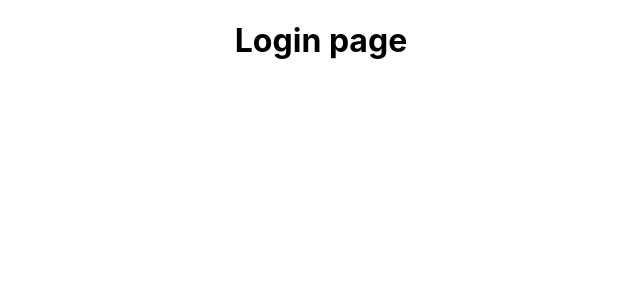
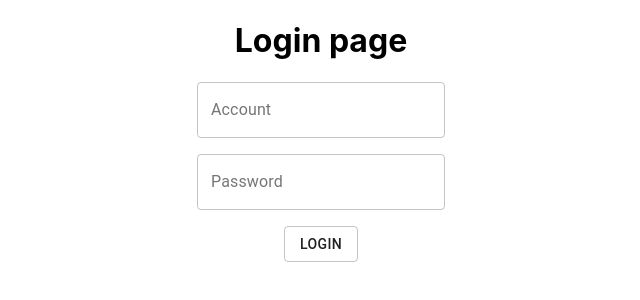
Before and after one commit to AndyChuang1/Habis, a React (Create React App) app in the folder front-end/: page /login in a window 1280 px wide. Shown: the top 300 px of the page, without its empty margins (319-959 px from the left). Built offline with nearby package versions, Linux system fonts and the light colour scheme.

Commit message:
add login example

```diff
--- a/front-end/package.json
+++ b/front-end/package.json
@@ -3,6 +3,7 @@
   "version": "0.1.0",
   "private": true,
   "dependencies": {
+    "@material-ui/core": "^4.9.10",
     "@testing-library/jest-dom": "^4.2.4",
     "@testing-library/react": "^9.5.0",
     "@testing-library/user-event": "^7.2.1",
--- a/front-end/src/App.jsx
+++ b/front-end/src/App.jsx
@@ -1,9 +1,13 @@
 import React, { useState } from 'react';
+// import { spacing } from '@material-ui/system';
 import './App.scss';
 import { Route, Switch } from 'react-router-dom';
 import Login from './views/Login';
 import PrivateRoute from './route/PrivateRoute';
 import Home from './views/Home';
+import Search from './views/Search';
+import Bill from './views/Bill';
+import Profile from './views/Profile';
 
 function App() {
   const [token, setToken] = useState(false);
@@ -11,10 +15,19 @@ function App() {
     <div className='App'>
       <Switch>
         <Route path='/login'>
-          <Login></Login>
+          <Login setToken={setToken}></Login>
         </Route>
         <PrivateRoute exact path='/' token={token}>
           <Home></Home>
+        </PrivateRoute>
+        <PrivateRoute path='/search' token={token}>
+          <Search></Search>
+        </PrivateRoute>
+        <PrivateRoute path='/bill' token={token}>
+          <Bill></Bill>
+        </PrivateRoute>
+        <PrivateRoute path='/profile' token={token}>
+          <Profile></Profile>
         </PrivateRoute>
       </Switch>
     </div>
--- a/front-end/src/views/Login.jsx
+++ b/front-end/src/views/Login.jsx
@@ -1,9 +1,54 @@
 import React from 'react';
+import TextField from '@material-ui/core/TextField';
+import { useState } from 'react';
+import Box from '@material-ui/core/Box';
+import { Button } from '@material-ui/core';
+import { useHistory } from 'react-router-dom';
 
-function Login() {
+function Login({ setToken }) {
+  const [account, setAccount] = useState('');
+  const [pwd, setPwd] = useState('');
+  const history = useHistory();
+
+  const handleSubmit = evt => {
+    evt.preventDefault();
+    if ((account === 'admin') & (pwd === 'admin')) {
+      setToken(true);
+      history.push('/');
+    } else {
+      alert('Login failed, Please check account or password!!');
+    }
+  };
+
   return (
     <div id='login'>
       <h1>Login page</h1>
+      <form noValidate autoComplete='off' onSubmit={handleSubmit}>
+        <Box className='account'>
+          <TextField
+            id='outlined-search'
+            label='Account'
+            type='text'
+            variant='outlined'
+            value={account}
+            onChange={e => setAccount(e.target.value)}
+          />
+        </Box>
+        <Box className='password' mt={2} mb={2}>
+          <TextField
+            id='outlined-password-input'
+            label='Password'
+            type='password'
+            autoComplete='current-password'
+            variant='outlined'
+            value={pwd}
+            onChange={e => setPwd(e.target.value)}
+          />
+        </Box>
+        <Button variant='outlined' type='submit'>
+          Login
+        </Button>
+      </form>
     </div>
   );
 }
```
Also changed, not shown: 1 other file (tests, documents, lock files or other folders).
